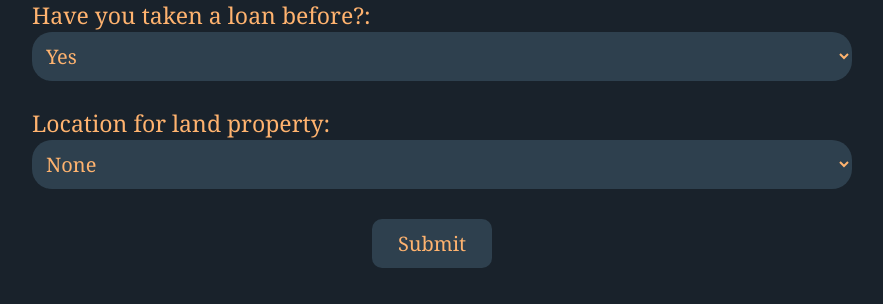
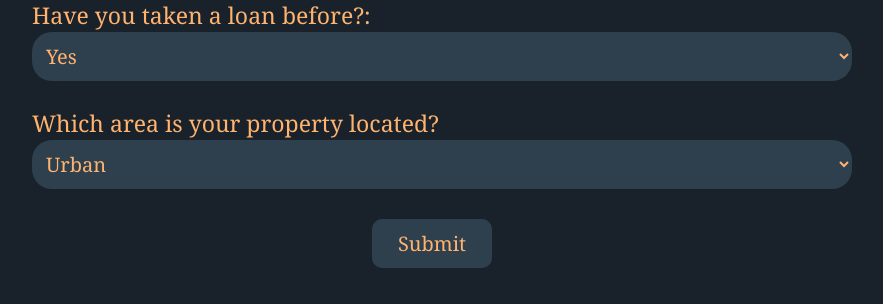
Before and after one commit to dev-tyta/LoanMe, a Flask app: page /application-page in a window 1280 px wide. Shown: the part 1341-1645 px from the top of the page, without its empty margins (208-1091 px from the left). Run offline with Flask 2, Linux system fonts and the light colour scheme; parts of the project's set-up code (start-up, migrations or seed data) failed here and were passed over.

Commit message:
application page addition

```diff
--- a/Deployment/templates/page.html
+++ b/Deployment/templates/page.html
@@ -64,7 +64,7 @@
                         <label for="education">Are you a Graduate?:</label>
                         <select type="text" name="education" id="education" required>
                             <option value="graduate">Yes</option>
-                            <option value="graduate">No </option>
+                            <option value="non-graduate">No </option>
                         </select>
                     </div>
                     <div class="form-field">
@@ -85,17 +85,18 @@
                     </div>
                     <div class="form-field">
                         <label for="hist">Have you taken a loan before?:</label>
-                        <select type="text" name="password" id="hist" required>
+                        <select type="text" name="hist" id="hist" required>
                             <option value="yes">Yes</option>
                             <option value="no">No</option>
                         </select>
                     </div>
                     <div class="form-field">
-                        <label for="property">Location for land property:</label>
+                        <label for="property">Which area is your property located?</label>
                         <select type="text" name="property" id="property" required>
                             <option value="urban">Urban</option>
                             <option value="rural">Rural</option>
-                            <option value="none" selected>None</option>
+                            <option value="semiurban">Semi-Urban</option>
+                            <option value="none">Not Applicable</option>
                         </select>
                     </div>
                 </div>
```
